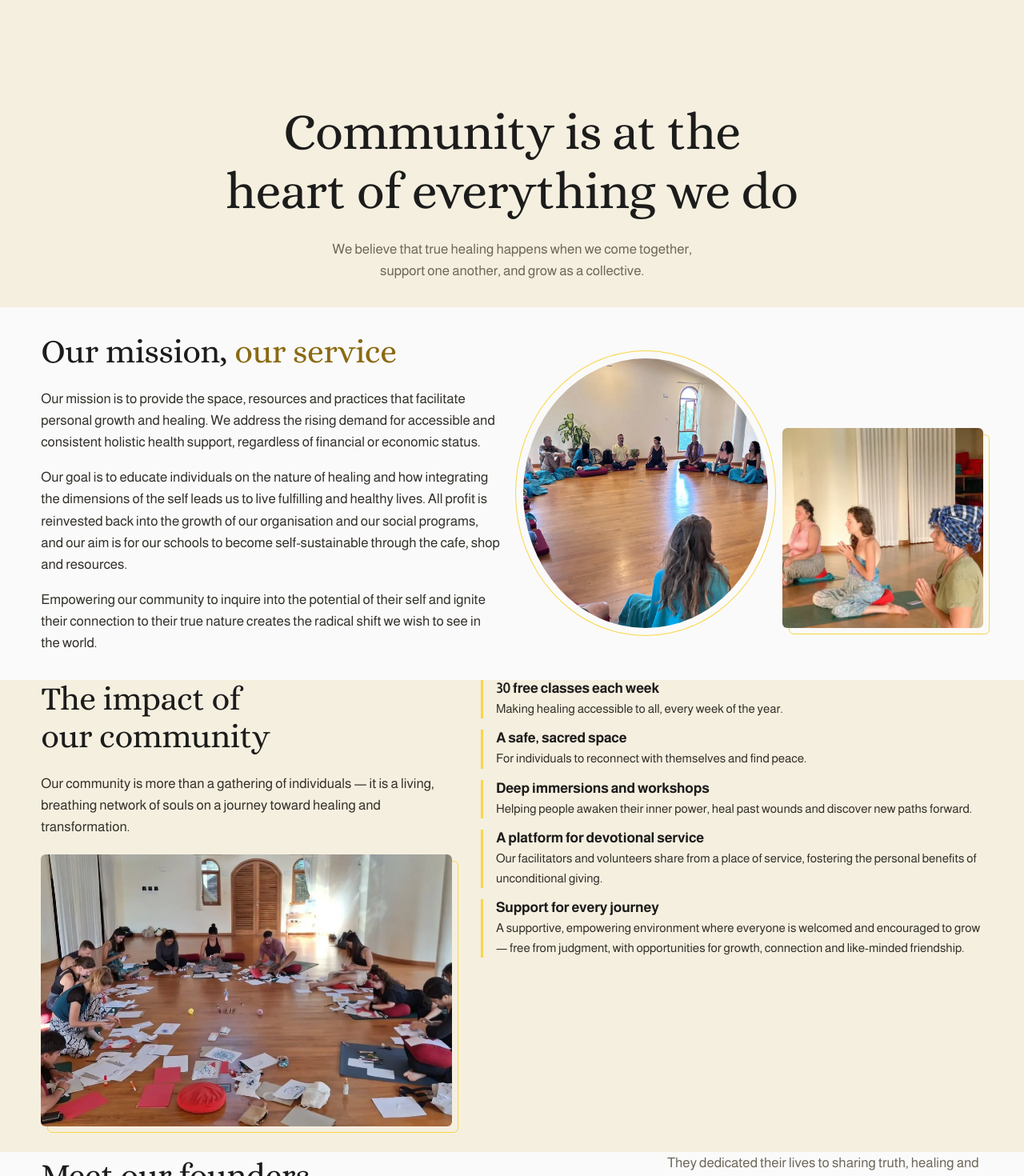
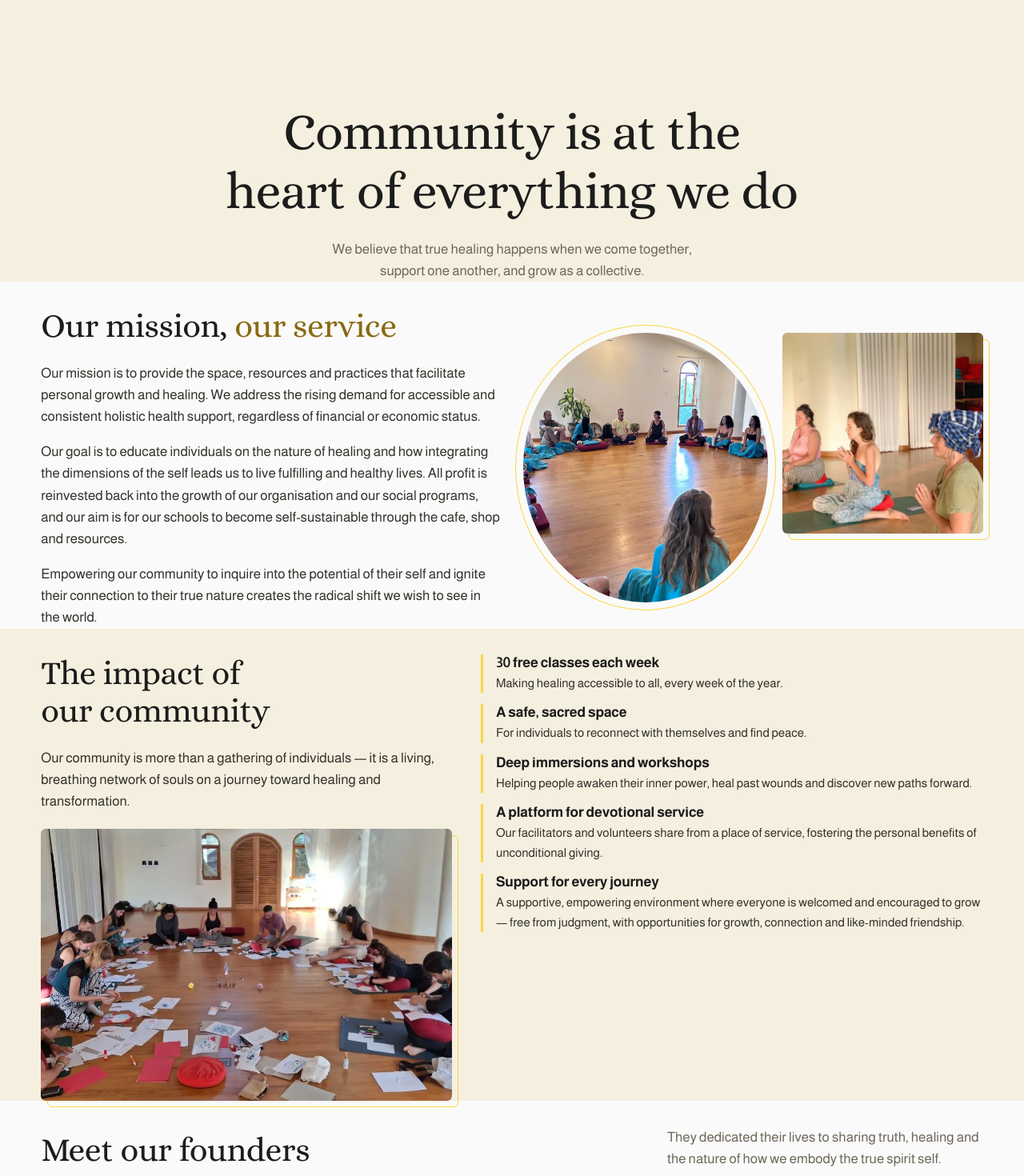
Before and after one commit to harini305/schoolofunifiedhealing, a Next.js app: page /about in a window 1280 px wide. Shown: the top 1470 px of the page at 80% size. Built offline with nearby package versions, Linux system fonts and the light colour scheme.

Commit message:
Correction round 3: explicit 32px section gaps and balanced contact menu

```diff
--- a/app/globals.css
+++ b/app/globals.css
@@ -558,3 +558,23 @@ fieldset.field { border: none; margin: 0; padding: 0; }
 
 /* balance event card content against the full-height poster */
 .event-card .event-body { display: flex; flex-direction: column; justify-content: center; }
+
+/* ---------- Correction round 3: explicit 32px top gap, aligned tops, balanced menu ---------- */
+.section { padding-top: var(--section-gap); padding-bottom: 0; }
+.section + .section { padding-top: var(--section-gap); }
+.section.contact-top { padding-top: calc(var(--header-h) + 40px); }
+.page-hero { padding-bottom: 0; }
+
+.collage-duo { align-items: start; }
+
+/* categories flow across both columns instead of leaving one long empty side */
+.menu-cats { display: block; columns: 2; column-gap: 40px; }
+.menu-cat { break-inside: avoid; margin-bottom: 28px; }
+@media (max-width: 900px) {
+  .menu-cats { columns: 1; }
+}
+
+@media (max-width: 900px) {
+  .classes-closing.fit-body { flex-direction: column; }
+  .classes-closing-photo { width: 100%; flex: auto; }
+}
```
Also changed, not shown: 2 other files (tests, documents, lock files or other folders).
